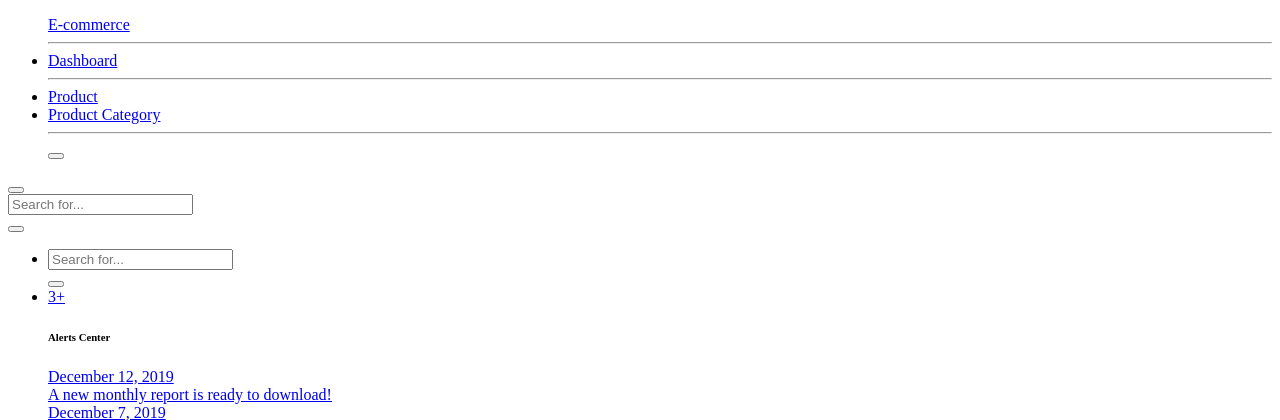
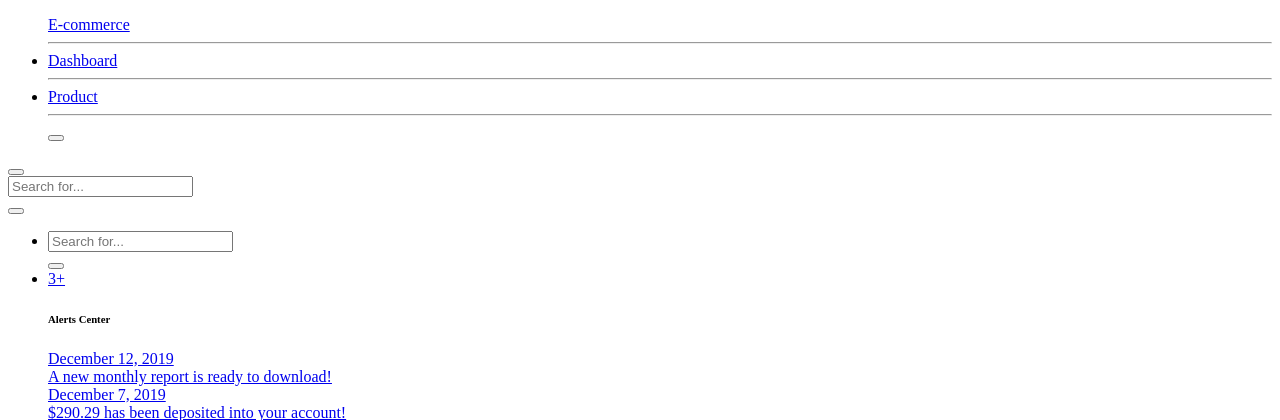
Before and after one commit to kumaramarjeet7503/ecommerce, a Yii app: template backend/views/site/index.php in a window 1280 px wide. Shown: the top 420 px of the page. Run offline with PHP 8.4 and a stand-in for Yii, Linux system fonts and the light colour scheme; the template is opened without the code that fills it, so the values that code supplies are empty; some libraries are stand-ins or nearby versions.

Commit message:
removed product category from backend.

```diff
--- a/backend/views/layouts/main.php
+++ b/backend/views/layouts/main.php
@@ -56,12 +56,6 @@ AppAsset::register($this);
                     <span>Product</span></a>
             </li>
 
-            <!-- Nav Item - Tables -->
-            <li class="nav-item">
-                <a class="nav-link" href="tables.html">
-                    <i class="fas fa-fw fa-table"></i>
-                    <span>Product Category</span></a>
-            </li>
 
             <!-- Divider -->
             <hr class="sidebar-divider d-none d-md-block">
```
